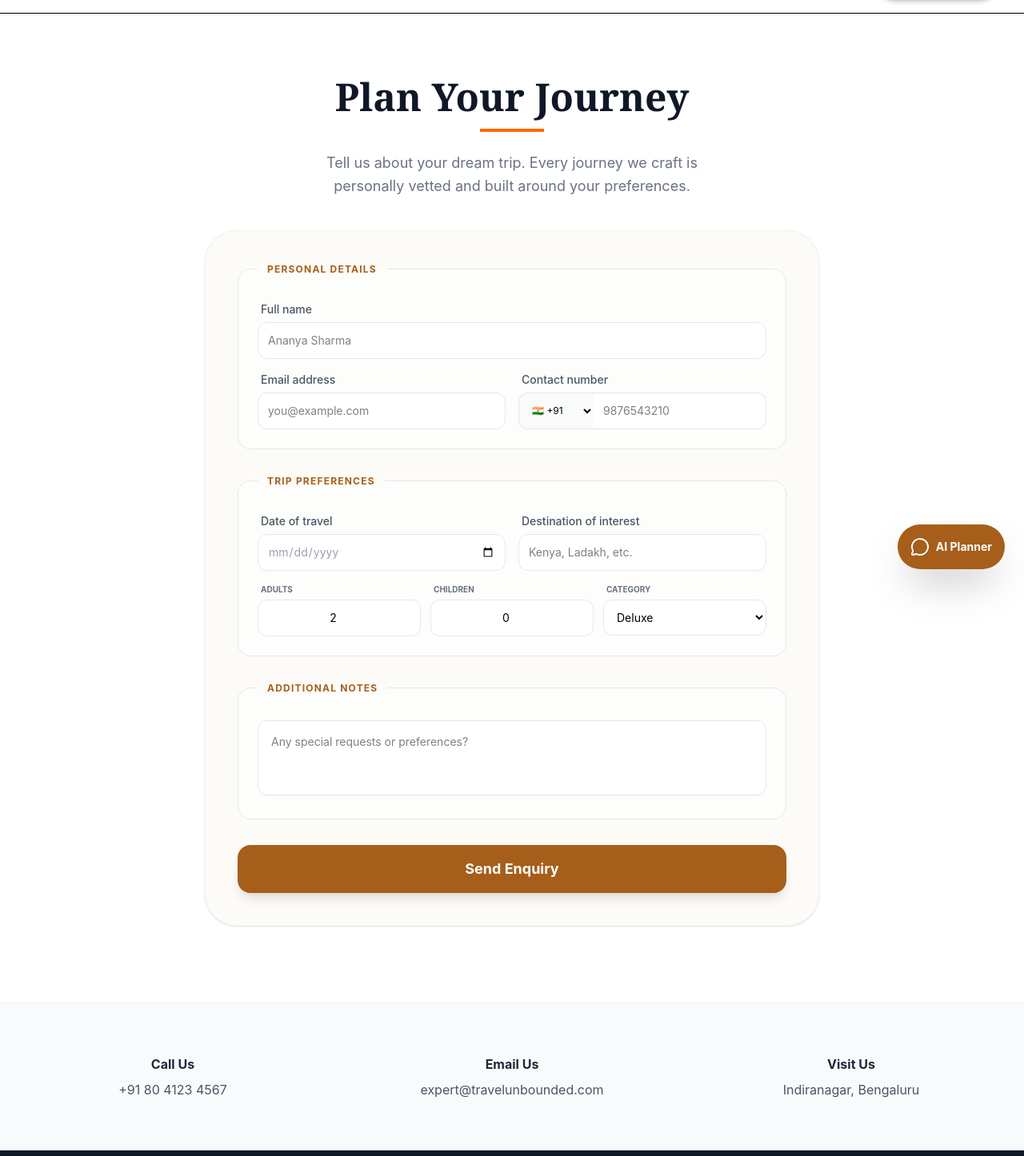
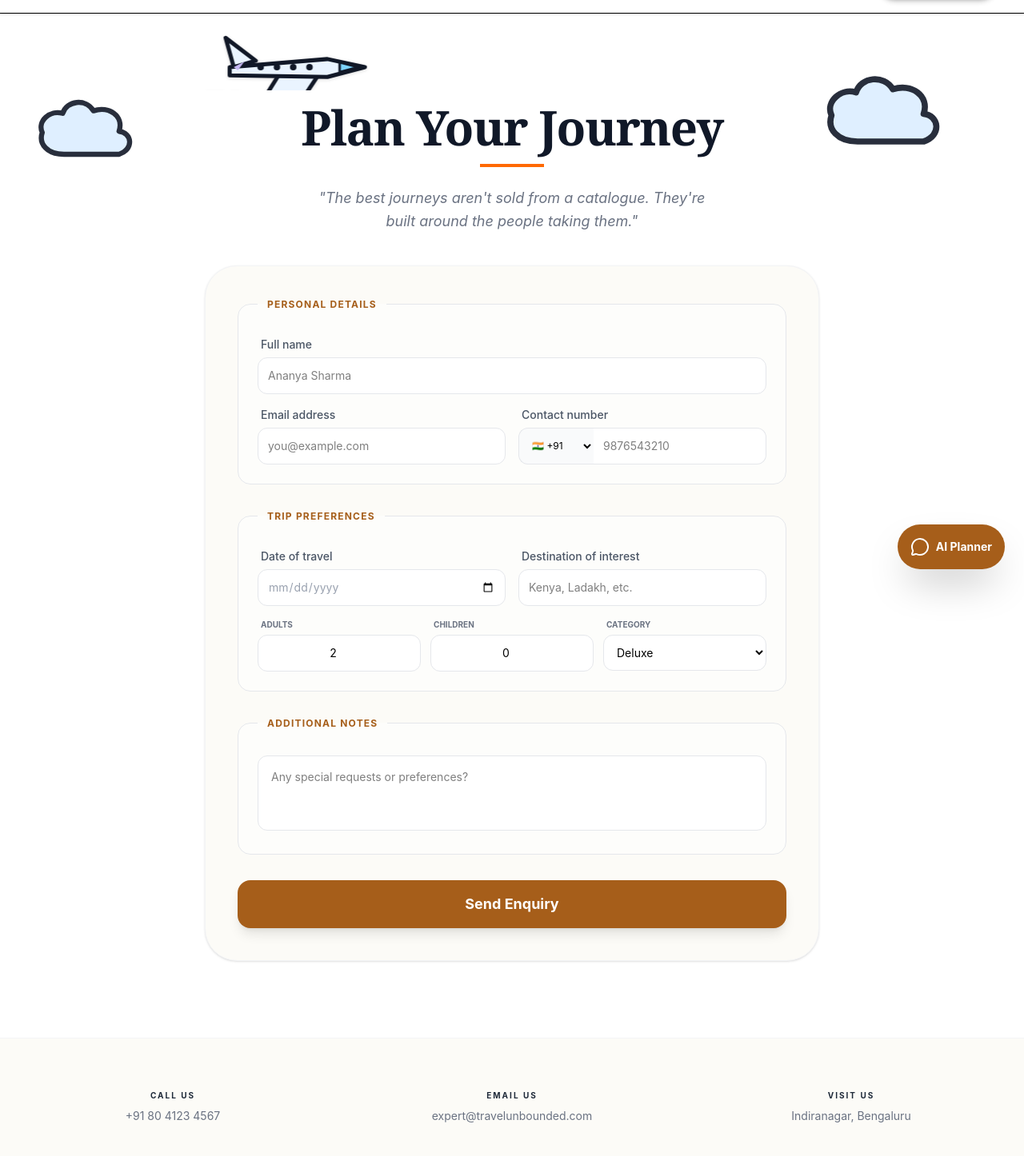
Before and after one commit to lakshmiMernstackDeveloper/Travel-Unbounded, a Next.js app in the folder travel-unbounded/: page /contact in a window 1280 px wide. Shown: the part 64-1510 px from the top of the page at 80% size. Built offline with nearby package versions, Linux system fonts and the light colour scheme.

Commit message:
contact page add flight annimation

```diff
--- a/travel-unbounded/src/app/contact/page.js
+++ b/travel-unbounded/src/app/contact/page.js
@@ -1,48 +1,135 @@
 import BookingForm from "../components/BookingForm";
 
-// This is the main Contact/Enquiry Page
 export const metadata = {
-  title: "Plan Your Trip | Travel Unbounded",
-  description: "Fill out our enquiry form to get a personally-vetted travel itinerary.",
+  title: "Plan Your Journey | Travel Unbounded",
+  description: "Experience the best journeys with Travel Unbounded. Plan your trip with our experts.",
 };
+
+// Flat-icon style cloud — bold outline, light blue fill
+function Cloud({ className }) {
+  return (
+    <svg viewBox="0 0 100 60" className={className} xmlns="http://www.w3.org/2000/svg">
+      <path
+        d="M25 50
+           C 12 50, 5 42, 8 33
+           C 4 24, 14 15, 24 18
+           C 27 8, 42 6, 48 16
+           C 60 12, 72 20, 68 32
+           C 78 33, 80 46, 68 50
+           Z"
+        fill="#DCEEFF"
+        stroke="#111827"
+        strokeWidth="4"
+        strokeLinejoin="round"
+      />
+    </svg>
+  );
+}
+
+// Flat-icon style plane — bold outline, angled nose, swept wing, dot windows
+function PlaneIcon({ className }) {
+  return (
+    <svg viewBox="0 0 220 120" className={className} xmlns="http://www.w3.org/2000/svg">
+      {/* Speed dashes */}
+      <rect x="0" y="88" width="24" height="8" rx="4" fill="#111827" />
+      <rect x="30" y="88" width="14" height="8" rx="4" fill="#111827" />
+
+      {/* Wing / forward-swept flap, attached under the body */}
+      <path
+        d="M90 68 L140 66 L120 96 L75 92 Z"
+        fill="#EAF4FF"
+        stroke="#111827"
+        strokeWidth="5"
+        strokeLinejoin="round"
+      />
+
+      {/* Tail fin, wide base flush with fuselage top edge */}
+      <path
+        d="M35 58 L25 22 L62 50 Z"
+        fill="#EAF4FF"
+        stroke="#111827"
+        strokeWidth="5"
+        strokeLinejoin="round"
+      />
+
+      {/* Fuselage — nose taper built into the same path */}
+      <path
+        d="M30 58 L150 48 L196 58 L150 70 L30 68 Z"
+        fill="#EAF4FF"
+        stroke="#111827"
+        strokeWidth="5"
+        strokeLinejoin="round"
+      />
+
+      {/* Tail fin accent */}
+      <path d="M35 58 L48 51 L40 62 Z" fill="#C7B9F5" />
+
+      {/* Cockpit window */}
+      <path
+        d="M165 52 L188 58 L165 64 Z"
+        fill="#7DD3FC"
+        stroke="#111827"
+        strokeWidth="3"
+        strokeLinejoin="round"
+      />
+
+      {/* Windows */}
+      {[68, 88, 108, 128].map((cx) => (
+        <circle key={cx} cx={cx} cy={58} r="4" fill="#111827" />
+      ))}
+    </svg>
+  );
+}
 
 export default function ContactPage() {
   return (
-    <div className="bg-white min-h-screen">
+    <div className="bg-white min-h-screen relative overflow-hidden">
+
+      {/* --- FLIGHT STRIP: sits above the Header Section --- */}
+      <div className="relative w-full h-20 md:h-24 overflow-hidden z-30">
+        <div className="absolute top-2 left-0 animate-flight-real w-fit">
+          <PlaneIcon className="w-40 md:w-56 h-auto drop-shadow-sm" />
+        </div>
+      </div>
+
+      {/* --- BACKGROUND CLOUDS --- */}
+      <div className="absolute inset-0 pointer-events-none z-0">
+        <Cloud className="absolute top-24 left-10 w-40 opacity-90" />
+        <Cloud className="absolute top-16 right-16 w-48 opacity-90" />
+      </div>
+
       {/* Header Section */}
-      <div className="pt-20 pb-10 text-center px-4">
-        <h1 className="text-4xl md:text-5xl font-serif font-bold text-gray-900 mb-4">
+      <div className="pt-4 pb-10 text-center px-4 relative z-10">
+        <h1 className="text-4xl md:text-6xl font-serif font-bold text-gray-900 mb-4 tracking-tight">
           Plan Your Journey
         </h1>
         <div className="h-1 w-20 bg-orange-500 mx-auto mb-6"></div>
-        <p className="text-gray-500 max-w-lg mx-auto text-lg leading-relaxed">
-          Tell us about your dream trip. Every journey we craft is personally
-          vetted and built around your preferences.
+        <p className="text-gray-500 max-w-lg mx-auto text-lg leading-relaxed italic">
+          "The best journeys aren't sold from a catalogue. They're built around the people taking them."
         </p>
       </div>
 
       {/* Form Container */}
-      <div className="pb-24 px-4 flex justify-center">
-        {/* We wrap the form in a width-controlled container */}
+      <div className="pb-24 px-4 flex justify-center relative z-20">
         <div className="w-full max-w-3xl">
           <BookingForm />
         </div>
       </div>
 
-      {/* Contact Info Footer (Optional but professional) */}
-      <div className="bg-gray-50 py-16 border-t border-gray-100">
-        <div className="max-w-7xl mx-auto px-6 grid grid-cols-1 md:grid-cols-3 gap-10 text-center">
+      {/* Contact Info Footer */}
+      <div className="bg-[#FCFBF7] py-16 border-t border-gray-100 relative z-10">
+        <div className="max-w-7xl mx-auto px-6 grid grid-cols-1 md:grid-cols-3 gap-10 text-center uppercase tracking-[0.2em] text-[10px] font-bold text-gray-400">
           <div>
-            <h3 className="font-bold text-gray-800 mb-2">Call Us</h3>
-            <p className="text-gray-600">+91 80 4123 4567</p>
+            <h3 className="text-gray-800 mb-2">Call Us</h3>
+            <p className="text-gray-500 text-sm font-normal normal-case tracking-normal">+91 80 4123 4567</p>
           </div>
           <div>
-            <h3 className="font-bold text-gray-800 mb-2">Email Us</h3>
-            <p className="text-gray-600">expert@travelunbounded.com</p>
+            <h3 className="text-gray-800 mb-2">Email Us</h3>
+            <p className="text-gray-500 text-sm font-normal normal-case tracking-normal">expert@travelunbounded.com</p>
           </div>
           <div>
-            <h3 className="font-bold text-gray-800 mb-2">Visit Us</h3>
-            <p className="text-gray-600">Indiranagar, Bengaluru</p>
+            <h3 className="text-gray-800 mb-2">Visit Us</h3>
+            <p className="text-gray-500 text-sm font-normal normal-case tracking-normal">Indiranagar, Bengaluru</p>
           </div>
         </div>
       </div>
--- a/travel-unbounded/src/app/globals.css
+++ b/travel-unbounded/src/app/globals.css
@@ -1,4 +1,26 @@
 @import "tailwindcss";
+
+/* Flight animation for the hero plane */
+@keyframes flightMove {
+  0% {
+    transform: translateX(-20vw);
+    opacity: 0;
+  }
+  10% {
+    opacity: 1;
+  }
+  90% {
+    opacity: 1;
+  }
+  100% {
+    transform: translateX(120vw);
+    opacity: 0;
+  }
+}
+
+.animate-flight-real {
+  animation: flightMove 20s linear infinite;
+}
 
 /* Fix for Phone Input Styling */
 .PhoneInput {
--- a/travel-unbounded/src/data/destinations.js
+++ b/travel-unbounded/src/data/destinations.js
@@ -28,7 +28,7 @@ export const destinations = [
     id: 4,
     name: "Andaman",
     category: "india",
-    image: "https://images.unsplash.com/photo-1589135340847-57a69a44e46c",
+    image: "https://cdn.experienceandamans.com/images/ross-and-smith-island-diglipur-andaman-5fb2adc2e4e83.jpg",
     description: "Pristine white sand beaches and incredible scuba diving spots.",
     price: "35,000"
   },
--- a/travel-unbounded/tailwind.config.js
+++ b/travel-unbounded/tailwind.config.js
@@ -6,7 +6,19 @@ module.exports = {
     "./src/components/**/*.{js,ts,jsx,tsx,mdx}",
   ],
   theme: {
-    extend: {},
+    extend: {
+      keyframes: {
+        realFlight: {
+          '0%':   { transform: 'translateX(-20vw)', opacity: '0' },
+          '10%':  { opacity: '1' },
+          '90%':  { opacity: '1' },
+          '100%': { transform: 'translateX(120vw)', opacity: '0' },
+        },
+      },
+      animation: {
+        'flight-real': 'realFlight 20s linear infinite',
+      },
+    },
   },
   plugins: [],
 };
```
